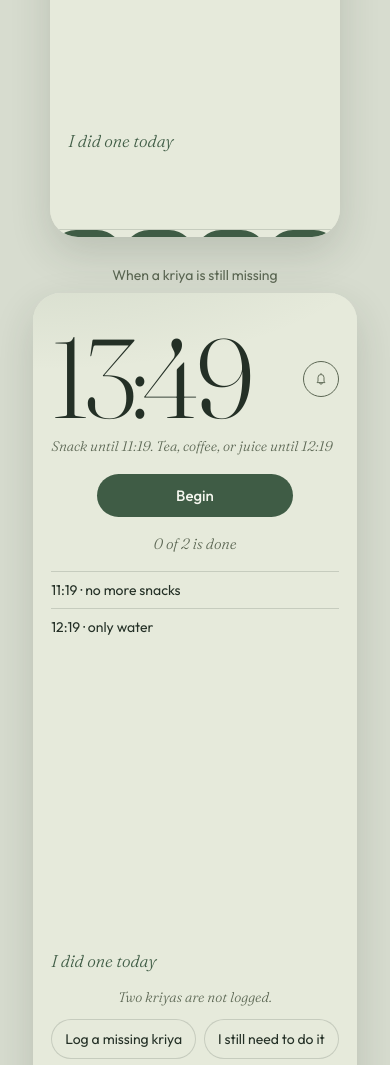
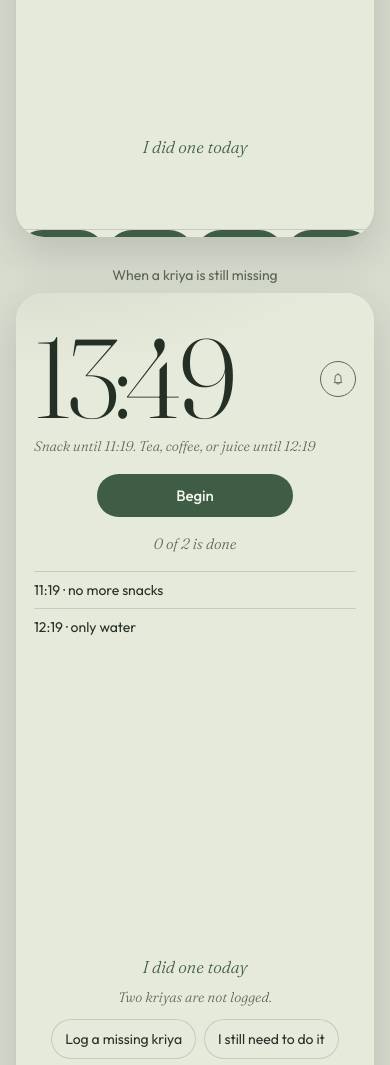
Before and after one commit to Lejennyweb/Kriya, a website: page preview.html in a window 390 px wide. Shown: the part 1980-3045 px from the top of the page. Drawn offline with Linux system fonts and the light colour scheme.

Commit message:
Keep the preview phones narrow and center the bottom line.

```diff
--- a/preview.html
+++ b/preview.html
@@ -17,6 +17,7 @@
     .icons img { width: 100%; aspect-ratio: 1; object-fit: cover; border-radius: 22%; display: block; background: #1c241e; }
     .icons figcaption { margin-top: 6px; text-align: center; font-size: 14px; }
     .phones { display: flex; flex-wrap: wrap; gap: 28px; justify-content: center; margin-top: 16px; }
+    .phones > div { flex: 0 0 390px; width: 390px; max-width: 100%; }
     .phone-label { margin: 0 0 8px; text-align: center; color: var(--muted); font-size: 14px; }
     .phone {
       position: relative;
@@ -86,9 +87,19 @@
       font-size: 14px;
     }
     .bottom { margin-top: auto; text-align: center; }
-    .did {
-      border: 0; background: transparent; color: var(--seal);
-      font-family: Fraunces, serif; font-style: italic; font-weight: 300; font-size: 17px;
+    .bottom .did {
+      display: inline-block;
+      width: auto;
+      min-height: 0;
+      padding: 0;
+      border: 0;
+      background: transparent;
+      color: var(--seal);
+      font-family: Fraunces, serif;
+      font-style: italic;
+      font-weight: 300;
+      font-size: 17px;
+      text-align: center;
     }
     .ask { margin-top: 8px; color: var(--muted); font-family: Fraunces, serif; font-style: italic; font-weight: 300; font-size: 14px; }
     .choices { display: flex; flex-wrap: wrap; gap: 8px; justify-content: center; margin-top: 12px; }
```
